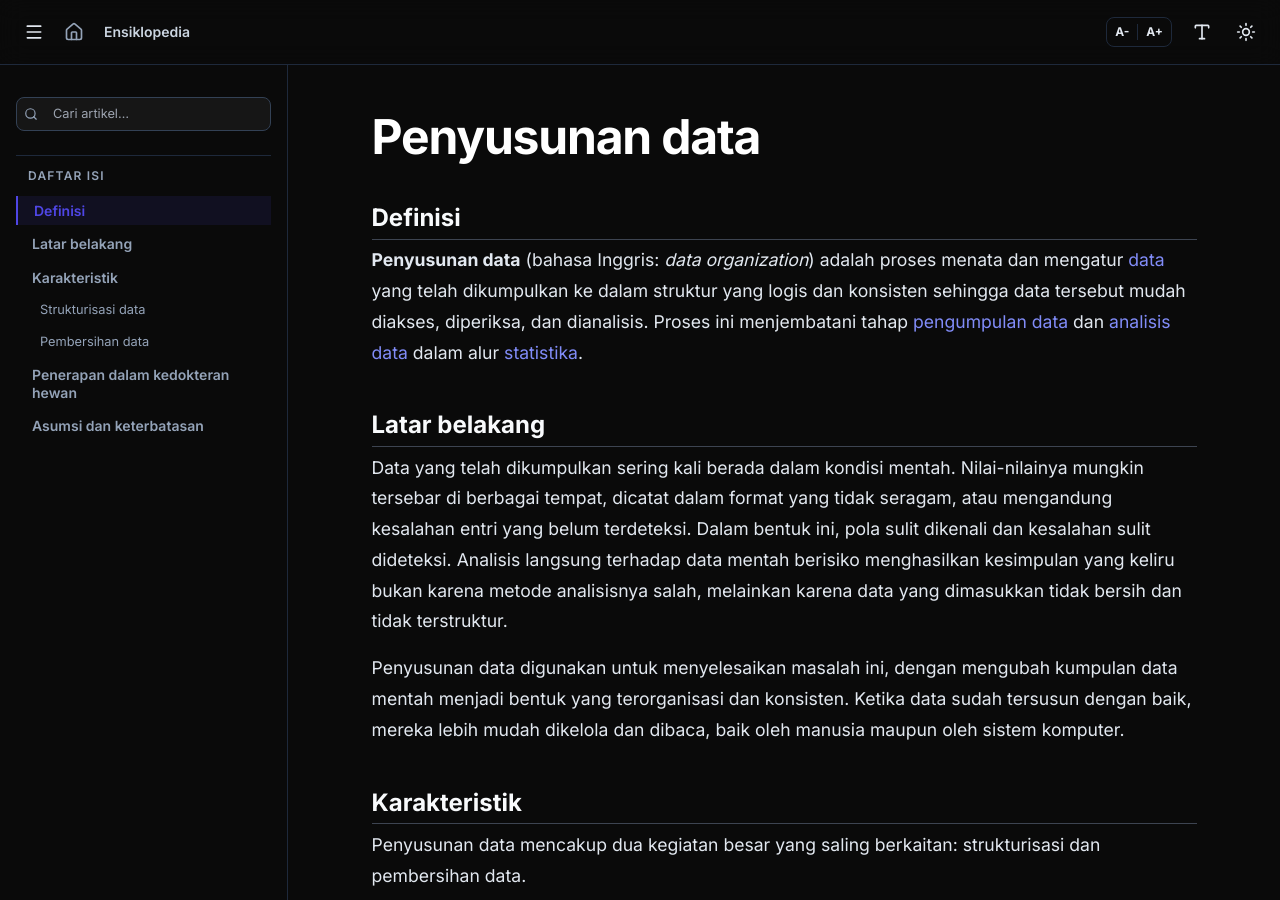
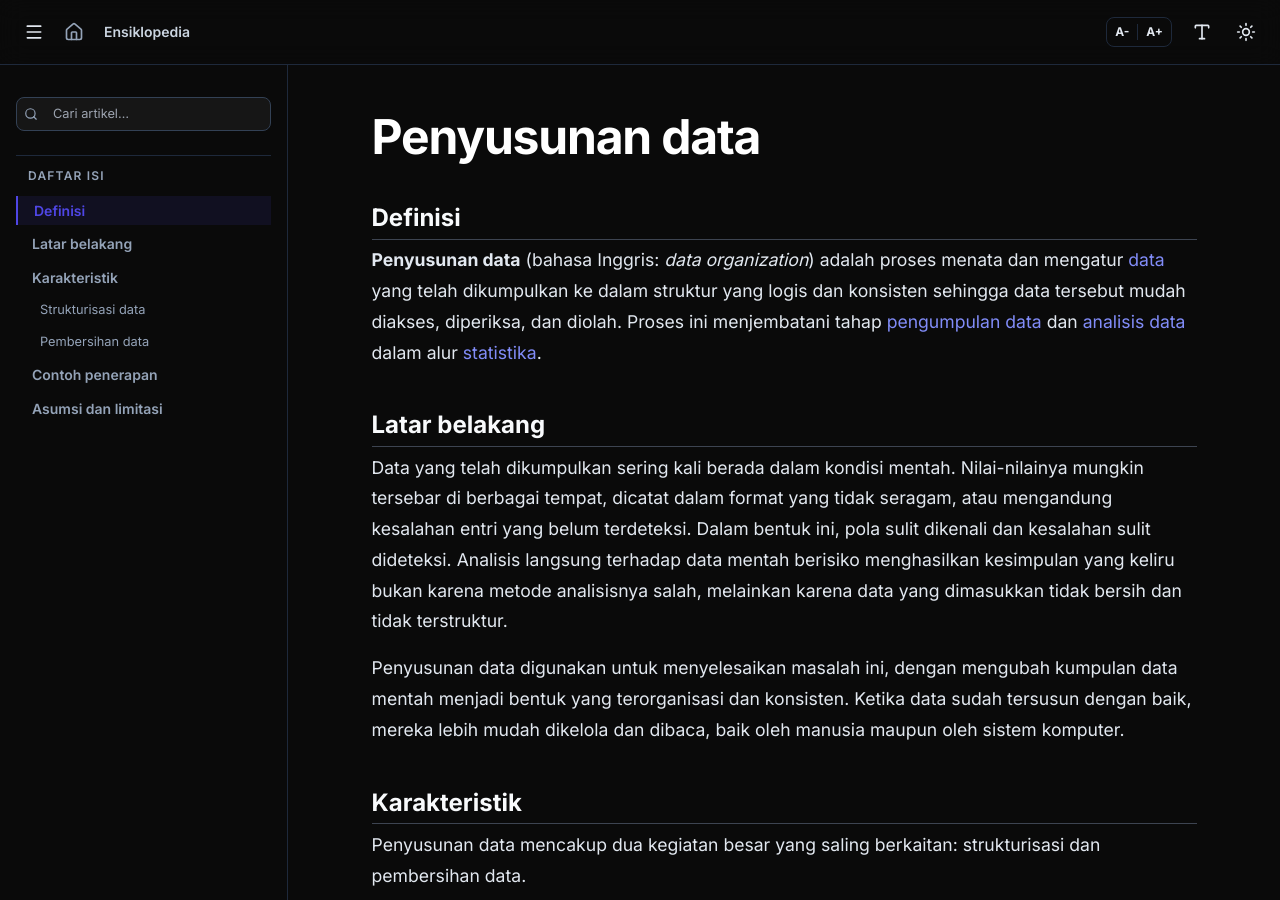
Before and after one commit to rianhs/ensiklopedia, a Jekyll site: the page built from artikel/penyusunan-data.md, in a window 1280 px wide and 900 px high. Built offline with Jekyll 4.4.1, drawn with Linux system fonts in a browser that asks for light colours; nearby versions of some CDN libraries; some web fonts are replaced; some of the changed text lies outside the part shown.

Commit message:
Update penyusunan-data.md

```diff
--- a/artikel/penyusunan-data.md
+++ b/artikel/penyusunan-data.md
@@ -4,7 +4,7 @@ title: "Penyusunan data"
 ---
 ## Definisi
 
-**Penyusunan data** (bahasa Inggris: *data organization*) adalah proses menata dan mengatur [data](data.md) yang telah dikumpulkan ke dalam struktur yang logis dan konsisten sehingga data tersebut mudah diakses, diperiksa, dan dianalisis. Proses ini menjembatani tahap [pengumpulan data](pengumpulan-data.md) dan [analisis data](analisis-data.md) dalam alur [statistika](statistika.md).
+**Penyusunan data** (bahasa Inggris: *data organization*) adalah proses menata dan mengatur [data](data.md) yang telah dikumpulkan ke dalam struktur yang logis dan konsisten sehingga data tersebut mudah diakses, diperiksa, dan diolah. Proses ini menjembatani tahap [pengumpulan data](pengumpulan-data.md) dan [analisis data](analisis-data.md) dalam alur [statistika](statistika.md).
 
 ## Latar belakang
 
@@ -33,7 +33,7 @@ Pembersihan data adalah proses mengidentifikasi dan menangani nilai-nilai yang b
 
 * Inkonsistensi format, yang terjadi ketika nilai yang secara substantif sama dicatat dalam cara yang berbeda-beda, seperti perbedaan kapitalisasi, penggunaan singkatan yang tidak seragam, atau format tanggal yang berbeda.
 
-## Penerapan dalam kedokteran hewan
+## Contoh penerapan
 
 Seorang mahasiswa menyelesaikan pengumpulan data untuk penelitian skripsinya tentang profil hematologi ayam broiler dari tiga kandang yang berbeda. Data dikumpulkan selama dua minggu oleh dua orang pengambil sampel, dicatat di formulir kertas, dan kemudian dimasukkan ke dalam lembar spreadsheet.
 
@@ -41,7 +41,7 @@ Ketika si mahasiswa mulai memeriksa datanya, ia menemukan beberapa masalah. Pada
 
 Mahasiswa ini memperbaiki inkonsistensi kode, mengoreksi kesalahan entri setelah memverifikasinya dengan formulir asli, dan menghapus baris duplikat. Baru setelah seluruh masalah ini diselesaikan, ia melanjutkan ke tahap analisis. Tanpa proses penyusunan data, analisis hematologinya akan dilakukan pada data yang cacat tanpa ia sadari.
 
-## Asumsi dan keterbatasan
+## Asumsi dan limitasi
 
 Penyusunan data didasarkan pada asumsi bahwa proses transformasi data dari bentuk mentah ke format terstruktur dilakukan secara akurat tanpa mengubah makna aslinya. Keterbatasan utama dalam tahap ini adalah risiko hilangnya nuansa informasi saat data kualitatif yang kaya akan detail disederhanakan melalui proses pengodean yang kaku.
 
```
